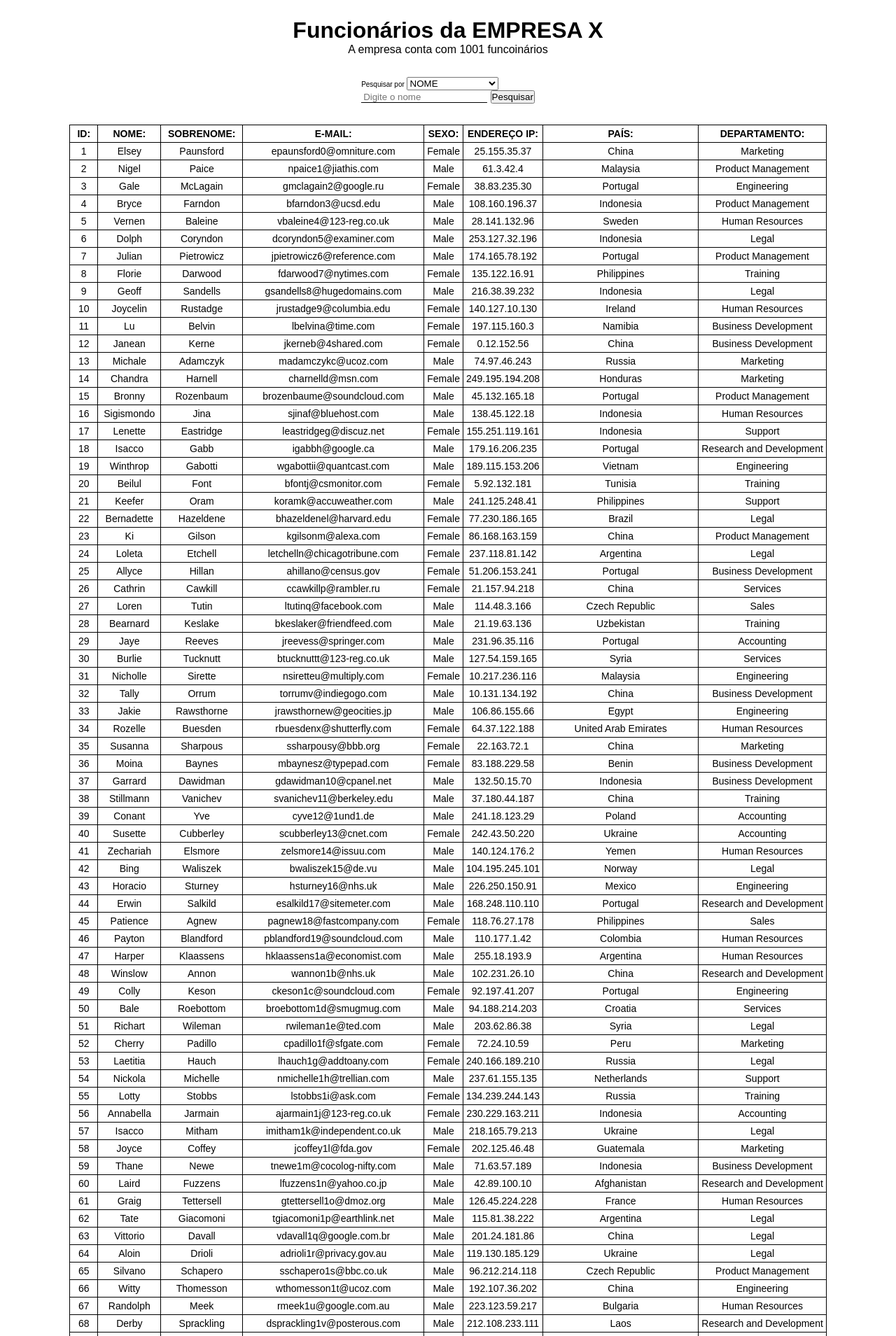
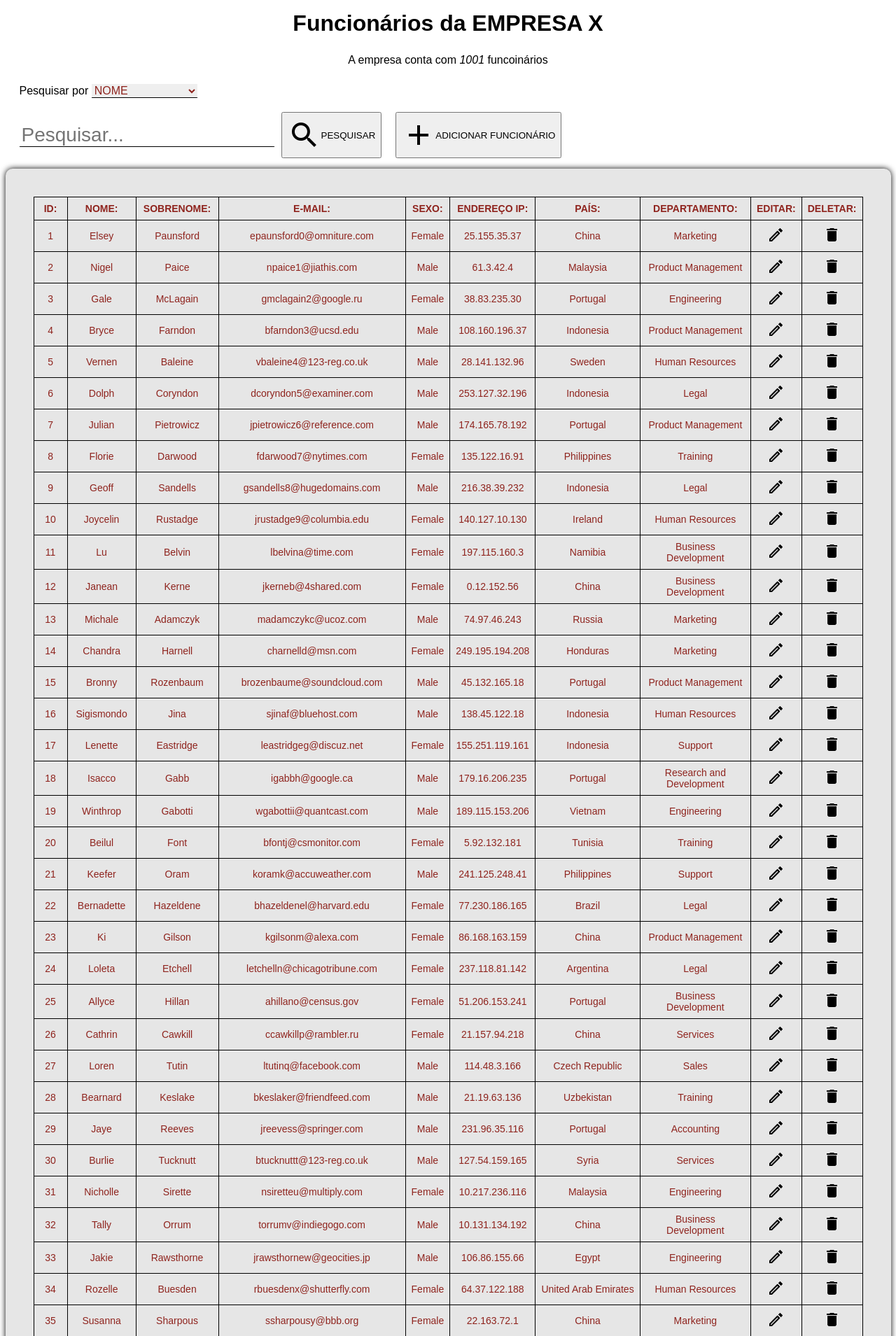
Before and after one commit to mateuz-dev/empresaX, a PHP site: page / in a window 1280 px wide. Shown: the top 1909 px of the page at 70% size. Run offline with PHP 8.4, Linux system fonts and the light colour scheme.

Commit message:
Função de Pesquisa Adicionada

```diff
--- a/funcoes.php
+++ b/funcoes.php
@@ -5,26 +5,19 @@
         return $jsonArray;
     }
 
-    function pesquisarFuncionario($funcionarios, $nome, $value){
+    function pesquisarFuncionario($funcionarios, $pesquisa, $filtro){
         $funcionariosFiltro = [];
-
-        if($value == "nome"){
-            $value = "first_name";
-        } else if ($value = "sobrenome"){
-            $value = "last_name";
-        } else if($value == "id"){
-            $value = "id";
-        } else if($value == "pais"){
-            $value = "country";
-        } else{
-            $value = "department";
-        }
-
         foreach($funcionarios as $funcionario){
-            if ($funcionario->$value == $nome){
+            if(strpos($funcionario->$filtro, $pesquisa) !== false){
                 $funcionariosFiltro[] = $funcionario;
             }
         }
         return $funcionariosFiltro;
     }
-?>
+
+    function adicionarFuncionario($nomeArquivo, $novoFuncionario){
+        $funcionarios = lerArquivo($nomeArquivo);
+        $funcionarios[] = $novoFuncionario;
+        $json = json_encode($funcionarios);
+        file_put_contents($nomeArquivo, $json);
+    }
--- a/index.php
+++ b/index.php
@@ -2,7 +2,7 @@
     require("./funcoes.php");
     $funcionarios = lerArquivo("./empresaX.json");
     if(isset($_GET["inputPesquisarFuncionario"])){
-        $funcionarios = pesquisarFuncionario($funcionarios, $_GET["inputPesquisarFuncionario"], $_GET["filtroPesquisa"]);
+        $funcionarios = pesquisarFuncionario($funcionarios, $_GET["inputPesquisarFuncionario"], $_GET["filtroPesquisa"], "./empresaX.json");
     }
 ?>
 
@@ -15,36 +15,59 @@
     <meta charset="UTF-8">
     <meta http-equiv="X-UA-Compatible" content="IE=edge">
     <meta name="viewport" content="width=device-width, initial-scale=1.0">
+    <link rel="stylesheet" href="style.css">
+    <script src="./script.js"></script>
     <title>EMPRESA X | Funcionários</title>
 </head>
 
+
 <body>
+    <div id="modalContainer">
+        <div id="adicionarFuncionarioTela">
+            <p>Adicionar Funciorário</p>
+            <form id="formFuncionarioNovo" action="./acoes.php" method="POST">
+                <input type="text" name="id" placeholder="ID">
+                <input type="text" name="first_name" placeholder="NOME">
+                <input type="text" name="last_name" placeholder="SOBRENOME">
+                <input type="text" name="email" placeholder="EMAIL">
+                <input type="text" name="gender" placeholder="GÊNERO">
+                <input type="text" name="ip_address" placeholder="ENDEREÇO IP">
+                <input type="text" name="country" placeholder="COUNTRY">
+                <input type="text" name="department" placeholder="DEPARTAMENTO">
+                <button>SALVAR</button>
+            </form>
+        </div>
+    </div>
+
+
+
     <h1>Funcionários da EMPRESA X</h1>
-    <p>A empresa conta com 1001 funcoinários</p>
+    <p>A empresa conta com <em><?=count($funcionarios)?></em> funcoinários</p>
 
-    <form>
+
+
+    <form id="formPesquisa">
         <div id="divTop">
             <label for="inputPesquisarFuncionario">
                 Pesquisar por <select name="filtroPesquisa" id="filtroPesquisa">
-                    <option value="nome">NOME</option>
-                    <option value="sobrenome">SOBRENOME</option>
+                    <option value="first_name">NOME</option>
+                    <option value="last_name">SOBRENOME</option>
                     <option value="id">ID</option>
-                    <option value="pais">PAÍS</option>
-                    <option value="departamento">DEPARTAMENTO</option>
+                    <option value="country">PAÍS</option>
+                    <option value="department">DEPARTAMENTO</option>
                 </select>
             </label>
         </div>
         <div id="divBottom">
-            <input type="text" name="inputPesquisarFuncionario" id="inputPesquisarFuncionario" placeholder="Digite o nome">
-            <button>Pesquisar</button>
+            <input type="text" name="inputPesquisarFuncionario" id="inputPesquisarFuncionario" placeholder="Pesquisar...">
+            <button> <img src="img/iconePesquisar.png">PESQUISAR</button>
+    </form>
+        <button onclick="showModal()" id="botaoAdicionarFuncionario"> <img src="img/iconeAdicionar.png">ADICIONAR FUNCIONÁRIO</button>
     </div>
-    </form>
 
-<!--    <div id="adicionarDeletar">
-        <button> <img src="img/iconeAdicionar.png"> ADICIONAR FUNCIONÁRIO</button>
-        <button> <img src="img/iconeDeletar.png"> APAGAR FUNCIONÁRIO</button>
-    </div> -->
 
+
+    <div id="conteudo">
         <table>
             <tr>
                 <th>ID:</th>
@@ -55,6 +78,8 @@
                 <th>ENDEREÇO IP:</th>
                 <th>PAÍS:</th>
                 <th>DEPARTAMENTO:</th>
+                <th>EDITAR:</th>
+                <th>DELETAR:</th>
             </tr>
             <?php
             foreach($funcionarios as $funcionario){
@@ -68,64 +93,15 @@
                 <td> <?=$funcionario->ip_address?> </td>
                 <td> <?=$funcionario->country?> </td>
                 <td> <?=$funcionario->department?> </td>
+                <td> <img src="./img/iconeEditar.png" class="iconeTabela"> </td>
+                <td> <img src="./img/iconeDeletar.png" class="iconeTabela"> </td>
             </tr>
             <?php
             }
             ?>
         </table>
+    </div>
+
 </body>
 
 </html>
-
-
-
-<style>
-    *{
-        margin: 0;
-        padding: 0;
-        box-sizing: border-box;
-    }
-    body{
-        display: flex;
-        flex-direction: column;
-        align-items: center;
-        justify-content: center;
-        font-family: Arial, Helvetica, sans-serif;
-    }
-    h1{
-        margin-top: 25px;
-    }
-    p{
-        font-size: 16px;
-    }
-    form{
-        display: flex;
-        flex-direction: column;
-        align-items: center;
-        justify-content: center;
-        margin-top: 30px;
-        margin-bottom: 30px;
-    }
-    form div{
-        width: 100%;
-    }
-    form label{
-        text-align: start;
-        font-size: 10px;
-    }
-    form input{
-        border: none;
-        border-bottom: 1px solid black;
-        padding-left: 3px;
-        outline: none;
-    }
-    table{
-        font-size: 14px;
-        text-align: center;
-        border-collapse: collapse;
-    }
-    table td, th{
-        border: 1px solid black;
-        padding: 4px;
-    }
-</style>
--- /dev/null
+++ b/script.js
@@ -0,0 +1,6 @@
+function showModal(){
+    document.querySelector("#modalContainer").style.display = "flex";
+    document.querySelector("#adicionarFuncionarioTela").style.display = "flex";
+}
+
+// document.getElementById("botaoAdicionarFuncionario").addEventListener('click', showModal());
--- /dev/null
+++ b/style.css
@@ -0,0 +1,128 @@
+*{
+    margin: 0;
+    padding: 0;
+    box-sizing: border-box;
+}
+body{
+    display: flex;
+    flex-direction: column;
+    align-items: center;
+    justify-content: center;
+    font-family: Arial, Helvetica, sans-serif;
+    background-color: white;
+    color: black;
+}
+
+
+
+#conteudo{
+    display: flex;
+    flex-direction: column;
+    align-items: center;
+    justify-content: center;
+    border-radius: 10px;
+    background-color: #e6e6e6;
+    padding: 40px;
+    box-shadow: 0 0 .5em black;
+}
+h1{
+    margin: 15px;
+}
+p{
+    margin: 10px;
+}
+
+
+
+#formPesquisa{
+    display: flex;
+    flex-direction: column;
+    align-items: center;
+    justify-content: center;
+    margin-top: 15px;
+    margin-bottom: 15px;
+}
+#formPesquisa div{
+    display: flex;
+    align-items: center;
+    justify-content: start;
+    width: 1225px;
+}
+form label{
+    text-align: start;
+    font-size: 16px;
+}
+form select{
+    border: none;
+    border-bottom: 1px solid black;
+    outline: none;
+    color: #8f241e;
+    font-size: 16px;
+}
+
+
+#divBottom{
+    margin-top: 20px;
+}
+form input{
+    border: none;
+    border-bottom: 1px solid black;
+    padding-left: 3px;
+    outline: none;
+    font-size: 28px;
+    color: #8f241e;
+}
+#formPesquisa button{
+    display: flex;
+    align-items: center;
+    justify-content: center;
+    padding: 7px;
+    margin-left: 10px; margin-right: 10px;
+}
+
+
+
+table{
+    font-size: 14px;
+    text-align: center;
+    border-collapse: collapse;
+    padding: 10px;
+    color: #8f241e;
+    width: 1185px;
+}
+table td, th{
+    border: 0.1px solid black;
+    padding: 8px;
+}
+.iconeTabela{
+    width: 25px;
+}
+
+
+
+#modalContainer{
+    position: absolute;
+    width: 100vw;
+    height: 100vh;
+    background-color: #0009;
+    top: 0;
+    left: 0;
+    display: none;
+    align-items: center;
+    justify-content: center;
+}
+#adicionarFuncionarioTela{
+    width: 50%;
+    display: none;
+    flex-direction: column;
+    border-radius: 10px;
+    gap: 5px;
+    background-color: darkgray;
+    box-shadow: 0 0 .5em black;
+    padding: 10px;
+}
+#adicionarFuncionarioTela input{
+    font-size: 12px;
+    background: none;
+    width: 100%;
+}
```
Also changed, not shown: acoes.php (added, +18 -0 lines), img/iconeAdicionar.png, img/iconeDeletar.png, img/iconeEditar.png (added), img/iconePesquisar.png. Lines whose indentation alone changed are shown as unchanged.
